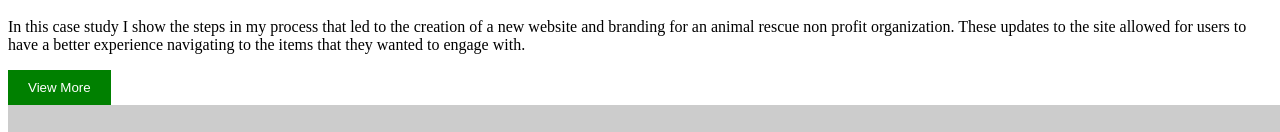
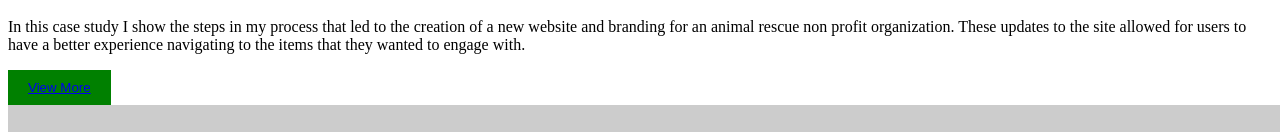
Before and after one commit to mattsteil/UX_UI_HW20, a plain HTML site: page index.html in a window 1280 px wide. Shown: the part 1317-1449 px from the top of the page. Drawn offline with Linux system fonts and the light colour scheme.

Commit message:
Update index.html

```diff
--- a/index.html
+++ b/index.html
@@ -112,7 +112,7 @@
     navigating to the items that they wanted to engage with.
 </p>
 
-<button>View More</button>
+<button > <a href="/study1.html">View More </a></button>
 
 </div>
 
```
